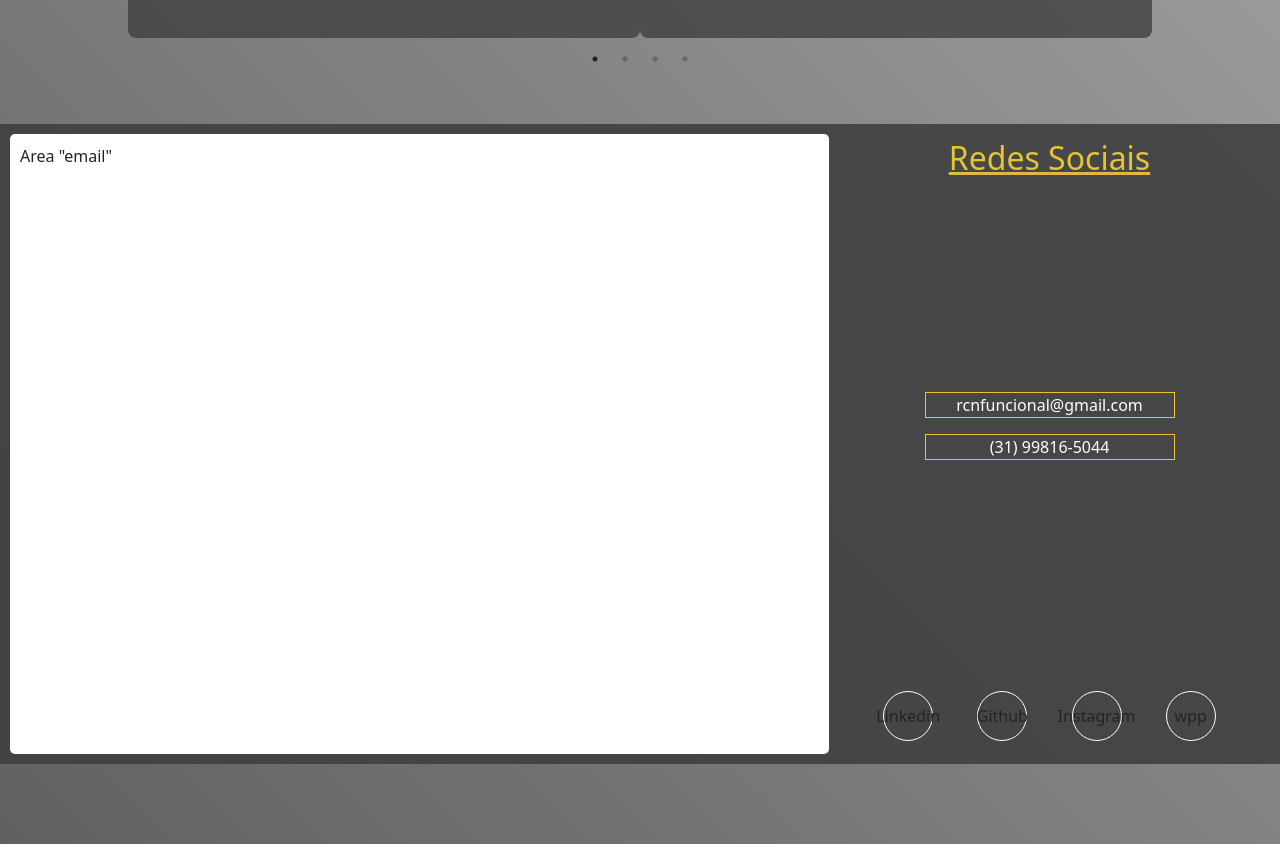
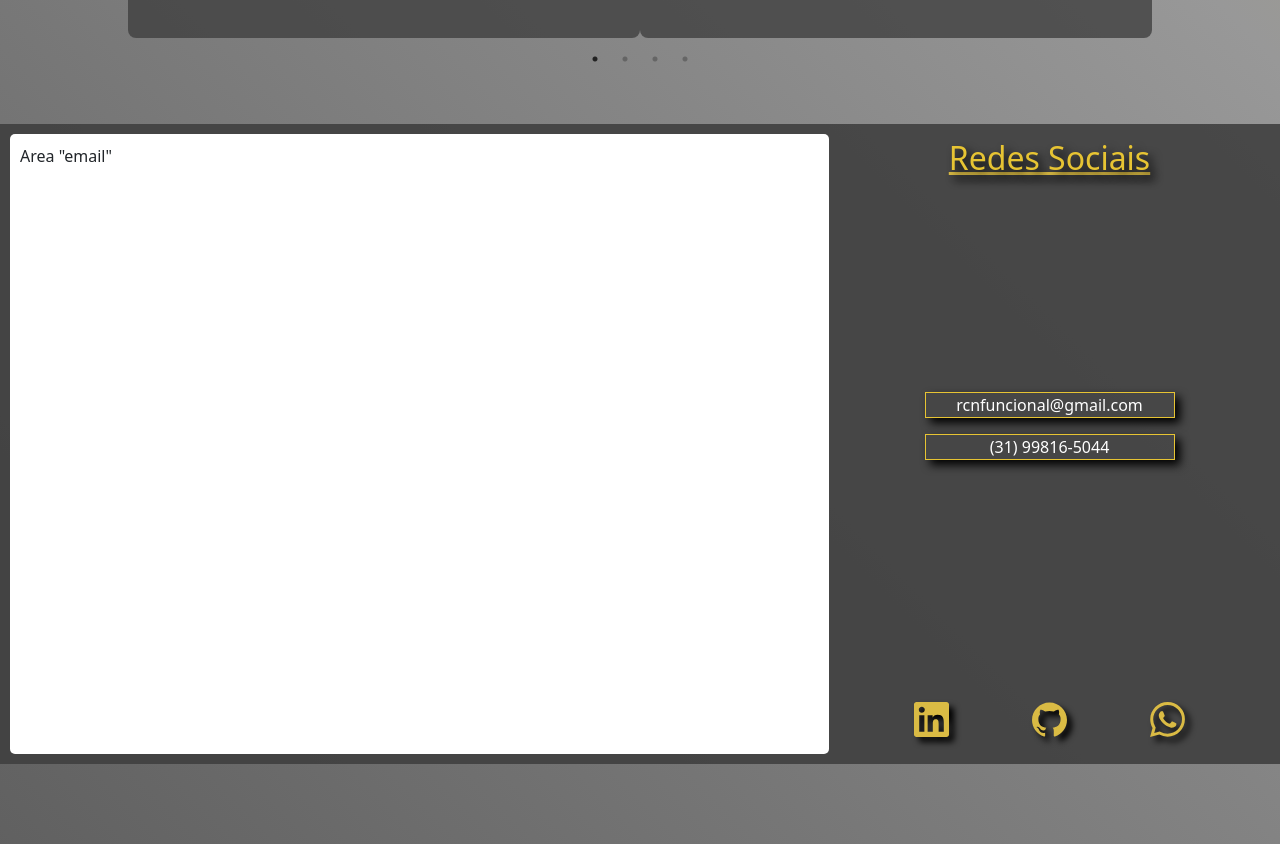
Before and after one commit to Rafael-China/Portifolio, a React (Create React App) app: page / in a window 1280 px wide. Shown: the part 1140-1984 px from the top of the page. Built offline with nearby package versions, Linux system fonts and the light colour scheme.

Commit message:
new updates

```diff
--- a/package.json
+++ b/package.json
@@ -9,6 +9,7 @@
     "particles.js": "^2.0.0",
     "react": "^18.2.0",
     "react-dom": "^18.2.0",
+    "react-icons": "^5.0.1",
     "react-scripts": "^5.0.1",
     "react-slick": "^0.30.0",
     "slick-carousel": "^1.8.1",
--- a/src/codes/contatos.js
+++ b/src/codes/contatos.js
@@ -1,5 +1,6 @@
 import React from 'react';
 import '../styles/contatos.css';
+import { SiGithub, SiLinkedin, SiWhatsapp } from "react-icons/si";
 
 const contatos = () => {
     return (
@@ -15,10 +16,10 @@ const contatos = () => {
                         <a href='tel:+5531998165044'><p>(31) 99816-5044</p></a>
                     </div>
                     <div className='mediasClicavel'>
-                        <a>Linkedin</a>
-                        <a>Github</a>
-                        <a>Instagram</a>
-                        <a>wpp</a>
+                        <a href='https://www.linkedin.com/in/rafael-nogueira-49382b221/' target='blank_'><span><SiLinkedin /></span></a>
+                        <a href='#'><span><SiGithub /></span></a>
+                        {/* <a>Instagram</a> */}
+                        <a href='#'><span><SiWhatsapp /></span></a>
                     </div>
                 </div>
             </div>
--- a/src/styles/contatos.css
+++ b/src/styles/contatos.css
@@ -20,6 +20,7 @@
 .redesSociais h2 {
     color: #e7c433;
     text-decoration: underline #dabb44;
+    text-shadow: 5px 5px 10px #000;
 }
 
 .medias {
@@ -38,6 +39,7 @@
     display: flex;
     justify-content: center;
     align-items: center;
+    box-shadow: 5px 5px 10px #000;
 }
 
 .medias a {
@@ -58,9 +60,18 @@
     width: 50px;
     height: 50px;
     border-radius: 100%;
-    border: 1px solid #fff;
+    /* border: 1px solid #fff; */
     align-items: center;
     justify-content: center;
+    text-decoration: none;
+    font-size: 35px;
+}
+
+.mediasClicavel a span {
+    text-decoration: none;
+    color: auto;
+    color: #dabb44;
+    filter: drop-shadow(5px 5px 3px #000)
 }
 
 .email {
--- a/src/styles/projeto.css
+++ b/src/styles/projeto.css
@@ -19,6 +19,7 @@
     width: 100%;
     height: 100px;
     margin-bottom: 15px;
+    filter: drop-shadow(10px 10px 4px #000)
 }
 
 .projeto-item h3 {
```
Also changed, not shown: 1 other file (tests, documents, lock files or other folders).
